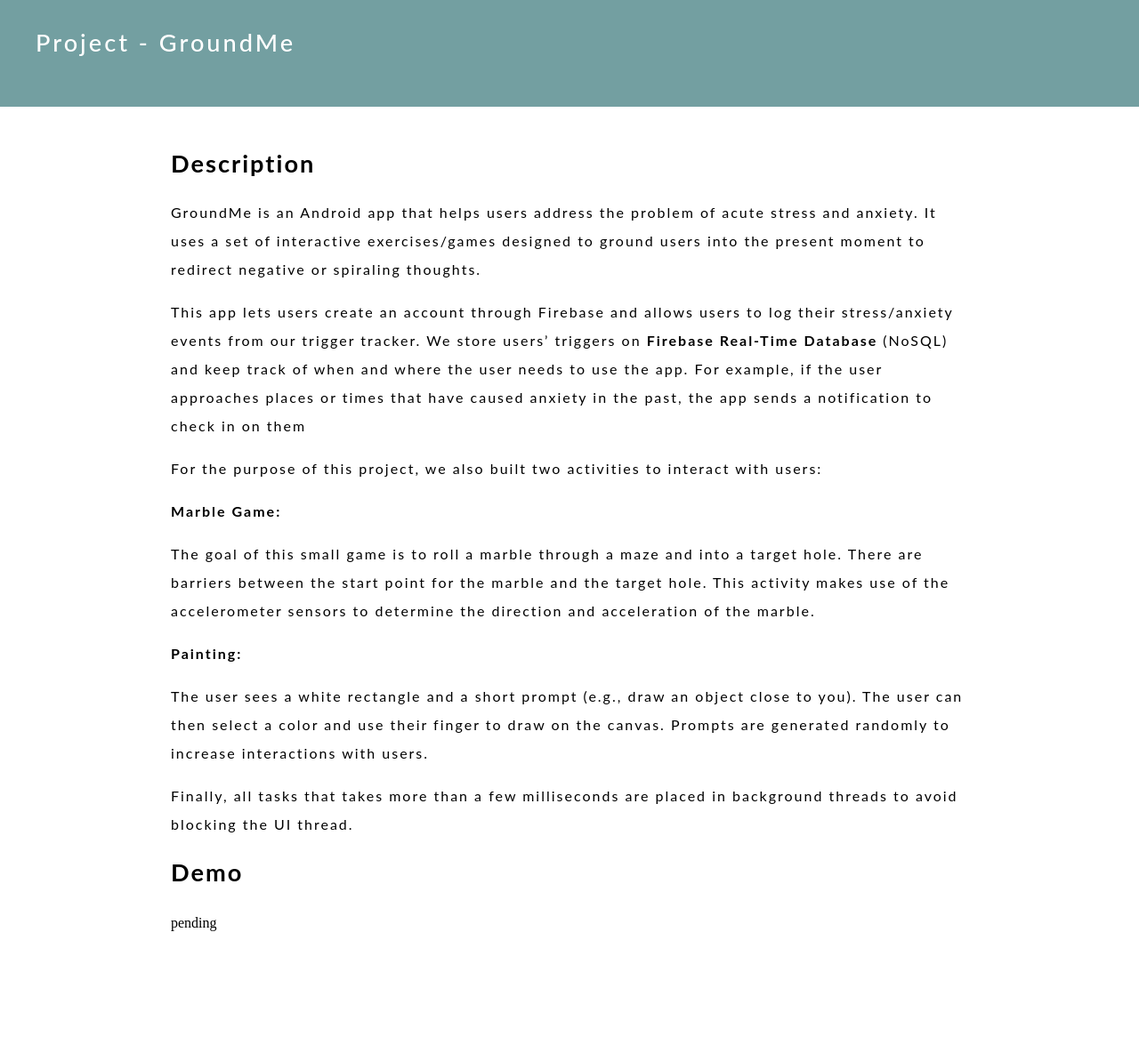
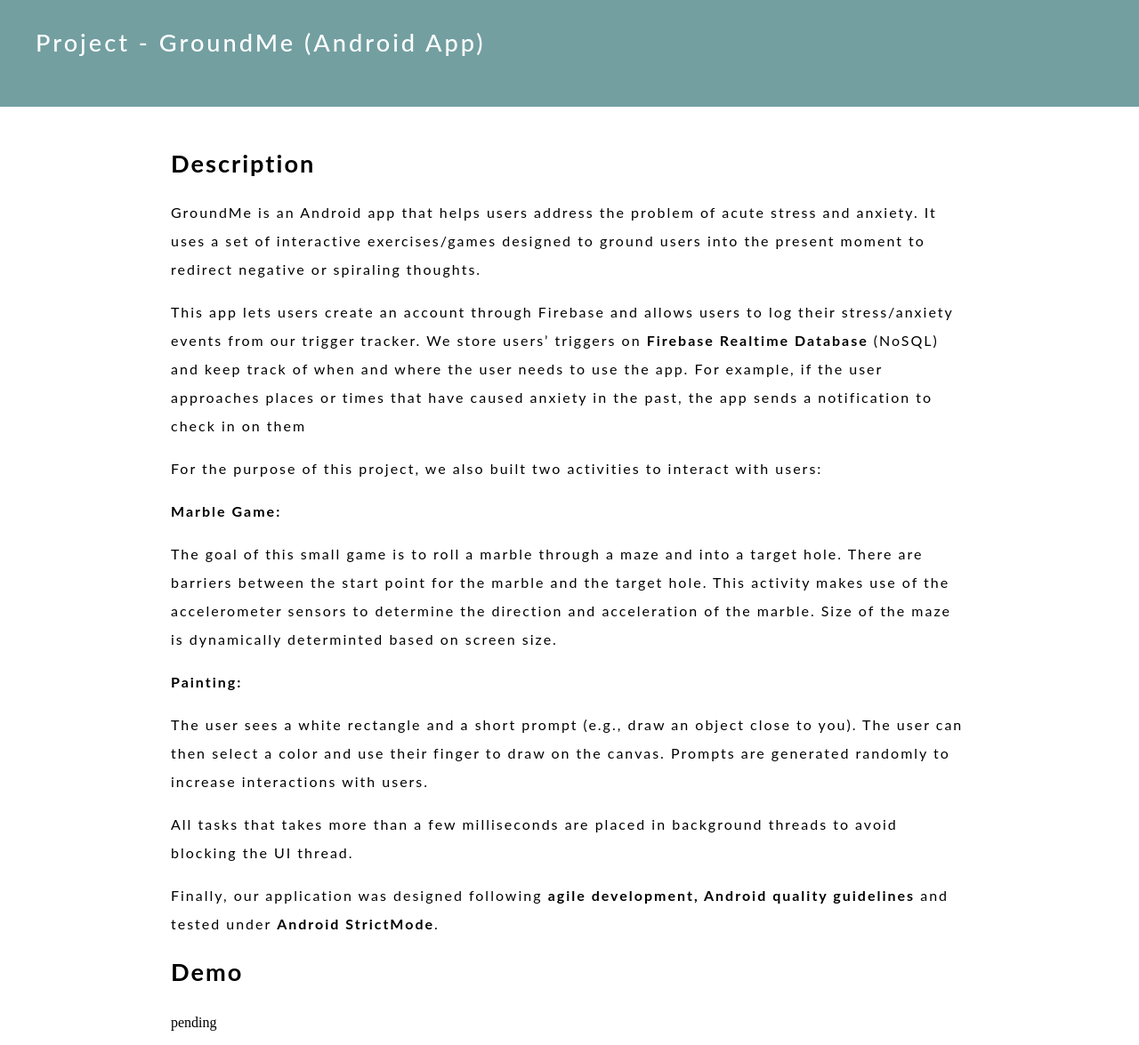
Before and after one commit to mchall92/GroundMeIntro, a plain HTML site: page index.html in a window 1280 px wide. Shown: the whole page at 89% size. Before the commit the page ends 1063 px from the top, so only its background shows below. Drawn offline with Linux system fonts and the light colour scheme.

Commit message:
fixed descriptions

```diff
--- a/index.html
+++ b/index.html
@@ -5,14 +5,14 @@
     <meta http-equiv="X-UA-Compatible" content="IE=edge">
     <meta name="viewport" content="width=device-width, initial-scale=1.0">
     <link rel="stylesheet" href="app.css">
-    <title>Easy-Animator</title>
+    <title>GroundMe (Android App)</title>
 </head>
 
 <body>
   <header class="nav-bar">
       <div class="nav-content">
           <div class="nav-logo">
-              <h2>Project - GroundMe</h2>
+              <h2>Project - GroundMe (Android App)</h2>
           </div>
       </div>
   </header>
@@ -27,7 +27,7 @@
           <p>This app lets users create an account through Firebase and
             allows users to log their stress/anxiety events from our
             trigger tracker. We store users’ triggers on
-            <b>Firebase Real-Time Database </b> (NoSQL)
+            <b>Firebase Realtime Database </b> (NoSQL)
             and keep track of when and where the user
             needs to use the app. For example, if the user approaches
             places or times that have caused anxiety in the past, the
@@ -42,7 +42,8 @@
             a maze and into a target hole. There are barriers between
             the start point for the marble and the target hole. This
             activity makes use of the accelerometer sensors to determine
-            the direction and acceleration of the marble.</p>
+            the direction and acceleration of the marble. Size of the
+          maze is dynamically determinted based on screen size.</p>
             <p>
               <b>Painting:</b>
             </p>
@@ -53,9 +54,13 @@
               Prompts are generated randomly to increase interactions
               with users.
             </p>
-            <p>Finally, all tasks that takes more than a few milliseconds
+            <p>All tasks that takes more than a few milliseconds
               are placed in background threads to avoid blocking the
             UI thread.</p>
+            <p>Finally, our application was designed following
+              <b>agile development, Android quality guidelines</b>
+              and tested under <b>Android StrictMode</b>.
+            </p>
         <h2 id="chapt">Demo</h2>
       </div>
 
```
